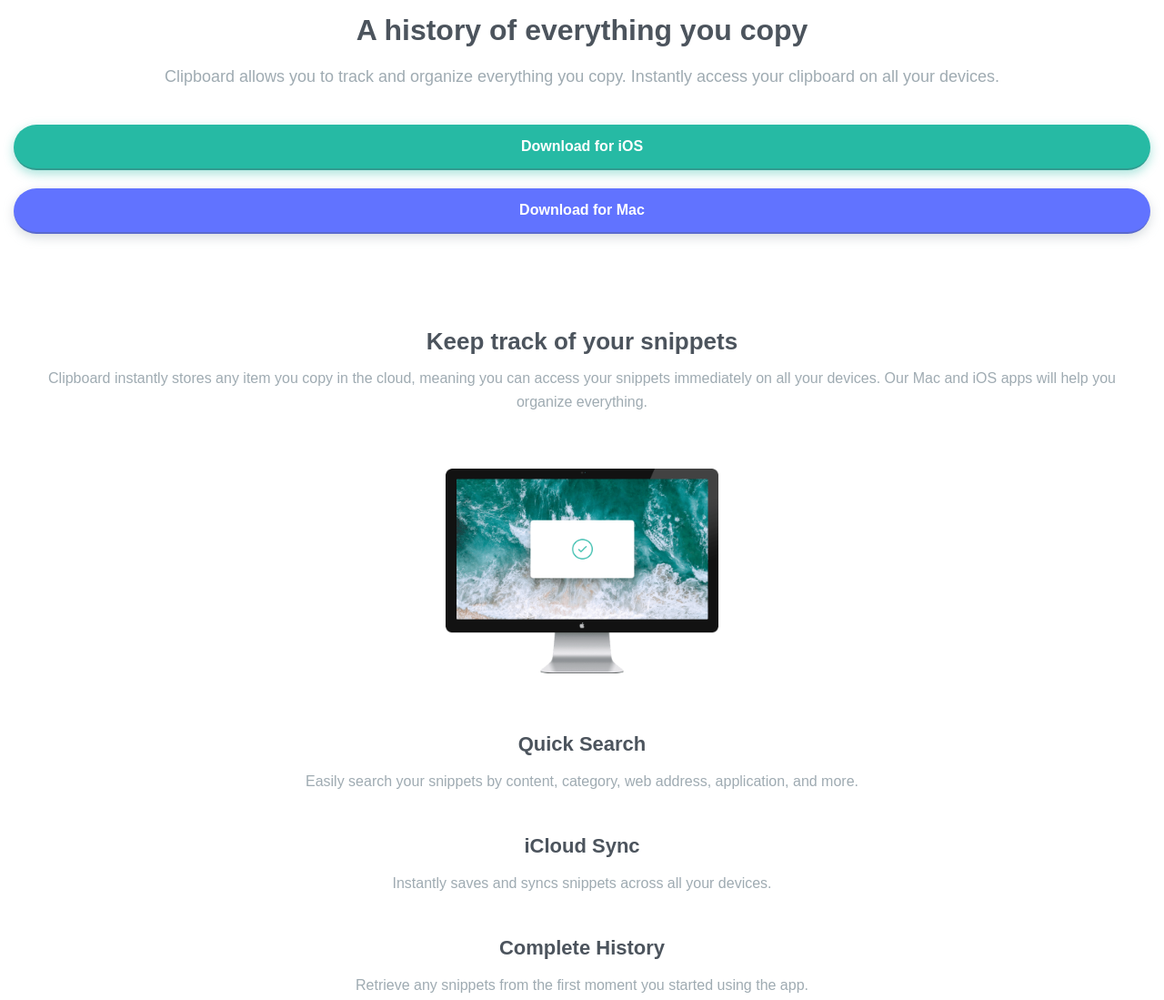
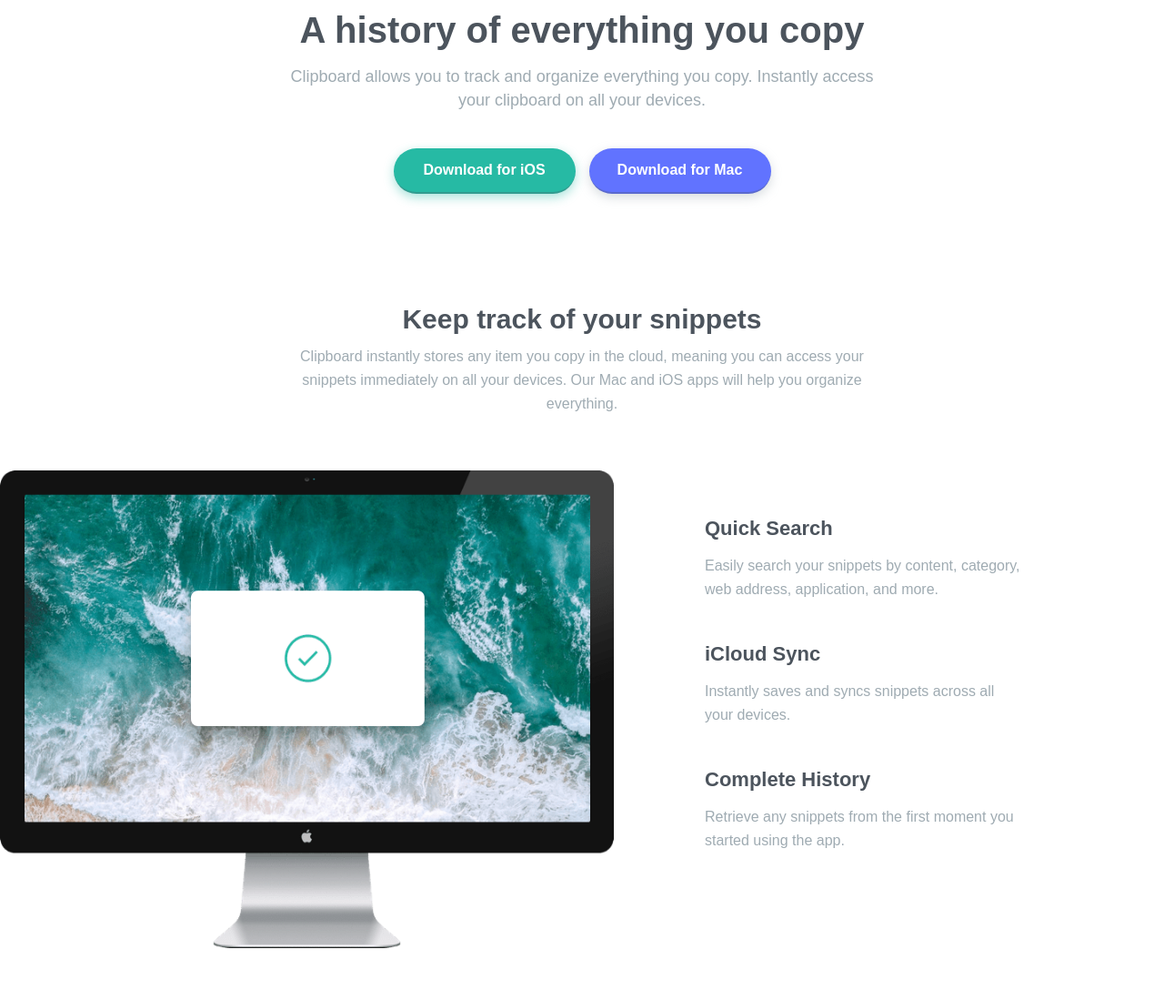
Before and after one commit to Anthony-Brannan/Clipboard-landing-page, a website: page index.html in a window 1280 px wide. Shown: the part 320-1419 px from the top of the page at 91% size. Drawn offline with Linux system fonts and the light colour scheme; a web font is replaced by a local one.

Commit message:
Finished media queries for rest of the sections.

```diff
--- a/index.html
+++ b/index.html
@@ -37,29 +37,28 @@
     <h2 class="heading section-heading">
       Keep track of your snippets
     </h2>
-    <p class="text">
+    <p class="text features-text-intro">
       Clipboard instantly stores any item you copy in the cloud, meaning you
       can access your snippets immediately on all your devices. Our Mac and
       iOS apps will help you organize everything.
     </p>
     <div class="features-container">
       <img src="images/image-computer.png" alt="image-computer" class="features-computer" />
-      <div class="features-content">
-
-        <div>
+      <div>
+        <div class="features-content">
           <h3 class="heading small-heading">Quick Search</h3>
           <p class="text features-text">
             Easily search your snippets by content, category, web address,
             application, and more.
           </p>
         </div>
-        <div>
+        <div class="features-content">
           <h3 class="heading small-heading">
             iCloud Sync
           </h3>
           <p class="text features-text">Instantly saves and syncs snippets across all your devices.</p>
         </div>
-        <div>
+        <div class="features-content">
           <h3 class="heading small-heading">Complete History</h3>
           <p class="text features-text features-text-last">
             Retrieve any snippets from the first moment you started using the
@@ -74,7 +73,7 @@
     <h2 class="heading section-heading">
       Access Clipboard anywhere
     </h2>
-    <p class="text">
+    <p class="text access-text">
       Whether you’re on the go, or at your computer, you can access all your
       Clipboard snippets in a few simple clicks.
     </p>
--- a/style.css
+++ b/style.css
@@ -105,6 +105,8 @@
 
 .features {
   padding: 0px 35px 100px 35px;
+  display: flex;
+  flex-direction: column;
 }
 
 .features-container {
@@ -195,6 +197,9 @@
 
 .downloads {
   padding: 0px 35px 100px 35px;
+  display: flex;
+  flex-direction: column;
+  align-items: center;
 }
 
 .downloads-heading {
@@ -266,10 +271,77 @@
 
 /* MEDIA QUERIES */
 
+@media screen and (min-width: 600px) {
+  .download-button-container {
+    flex-direction: row;
+    justify-content: center;
+  }
+
+  .download-button {
+    width: 200px;
+  }
+
+  .download-button:first-of-type {
+    margin-right: 15px;
+  }
+}
+
 @media screen and (min-width: 1000px) {
+
+  .header-copy {
+    width: 650px;
+  }
+
+  .header-heading {
+    font-size: 40px;
+  }
+
+  .section-heading {
+    font-size: 30px;
+  }
 
   .header {
     background-image: url(images/bg-header-desktop.png);
+  }
+
+  .features {
+    padding: 0px 0px 100px 0px;
+  }
+
+  .features-computer {
+    margin: 60px 100px 0px 0px;
+    width: 675px;
+    height: 525px;
+  }
+
+  .features-container {
+    flex-direction: row;
+  }
+
+  .features-content {
+    align-items: flex-start;
+  }
+
+  .features-text {
+    width: 350px;
+    text-align: left;
+  }
+
+  .features-text-intro {
+    width: 625px;
+    align-self: center;
+  }
+
+  .access {
+    padding: 0px 0px 80px 0px;
+  }
+
+  .access-devices {
+    height: 500px;
+    width: 800px;
+  }
+  .access-text {
+    width: 600px;
   }
 
   .users {
@@ -291,6 +363,11 @@
     width: 350px;
   }
 
+   .downloads-text {
+     width: 600px;
+
+   }
+
   .footer {
     flex-direction: row;
     align-items: flex-start;
```
